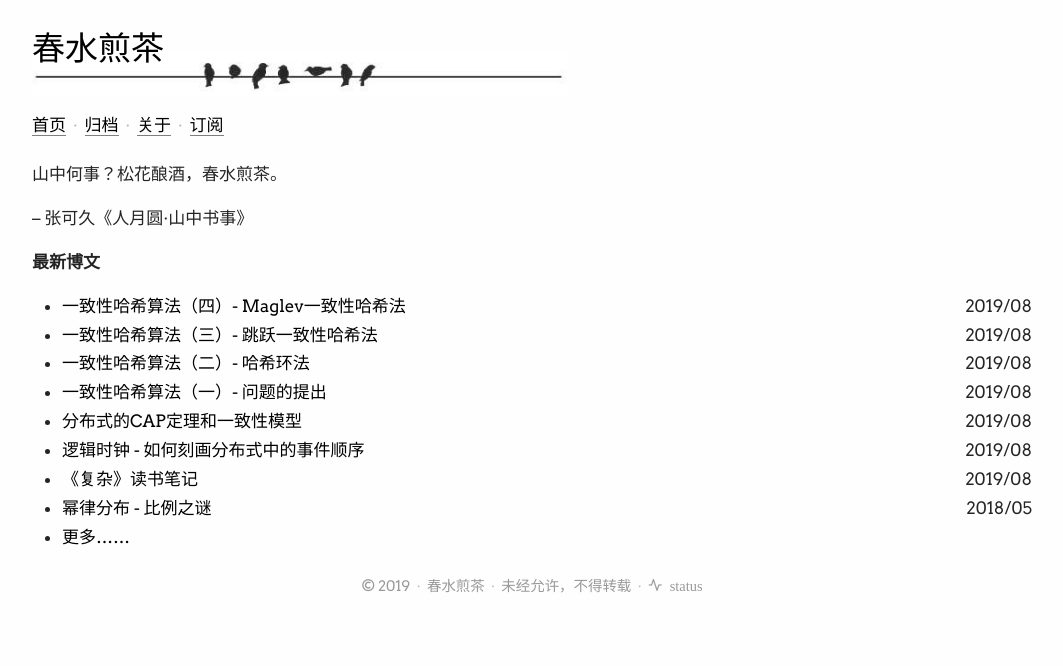
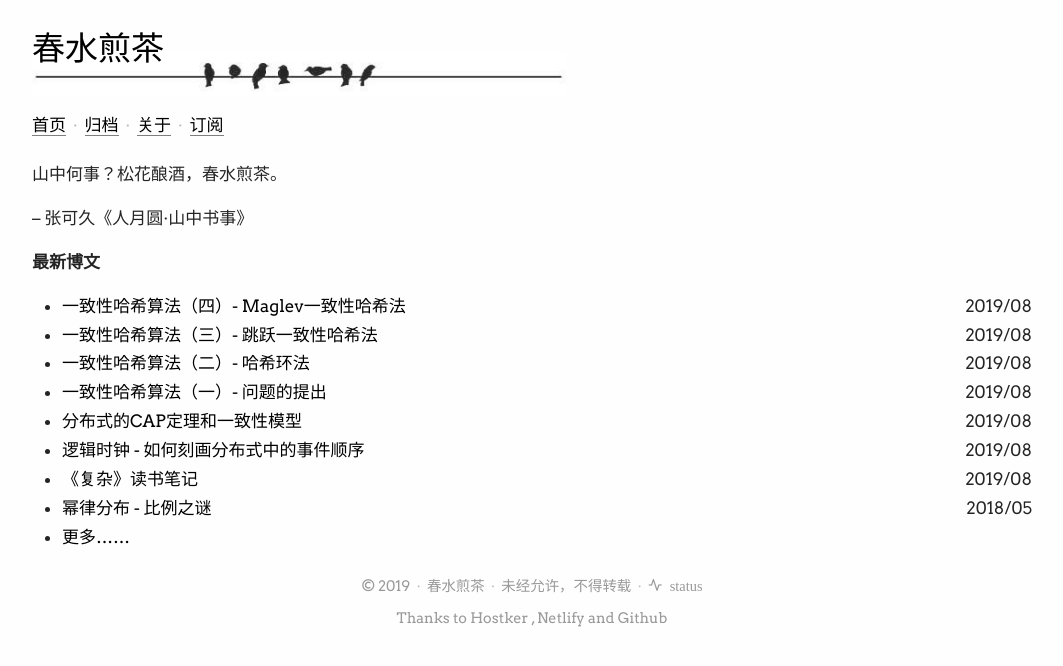
Before and after one commit to gfphoto/writings.sh, a Jekyll site: the page built from index.md, in a window 1280 px wide. Shown: the top 666 px of the page, without its empty margins (108-1171 px from the left). Built offline with Jekyll 4.4.1, drawn with Linux system fonts in a browser that asks for light colours; some web fonts are replaced.

Commit message:
Add footer for host by

```diff
--- a/_includes/footer.html
+++ b/_includes/footer.html
@@ -12,6 +12,12 @@
       <span class="icon-activity"></span> status
     </a>
   <div>
+  <div class="host-by">
+    Thanks to
+    <a href="https://i.zhujike.com/flag/13188" target="_blank" > Hostker </a>,
+    <a href="https://app.netlify.com/sites/writings-sh/deploys" target="_blank" > Netlify </a> and
+    <a href="https://github.com/hit9/writings.sh"> Github </a>
+  </div>
 </footer>
 
 <script> init(); </script>
--- a/assets/src/css/style.css
+++ b/assets/src/css/style.css
@@ -156,6 +156,7 @@ footer {
 }
 footer a:link { color: #999; }
 footer a:visited { color: #999; }
+footer .host-by { margin-top: 8px; }
 
 /* Headings */
 
@@ -546,6 +547,8 @@ a.icon-wrapper:hover {
   .divider img {  display: none; }
   /* Recover the header h1 margin-bottom */
   header h1 { margin-bottom: 30px; }
+  /* Won't display host-by */
+  .host-by { display: none; }
 }
 
 /* Desktop */
```
Also changed, not shown: assets/css/style.min.css.
